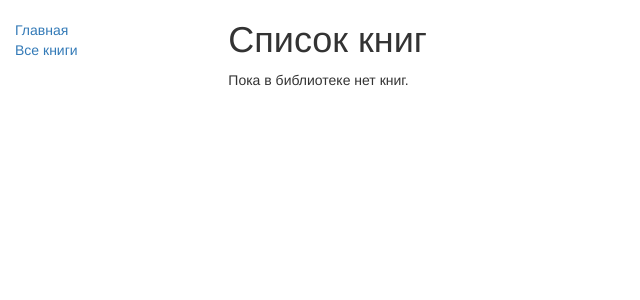
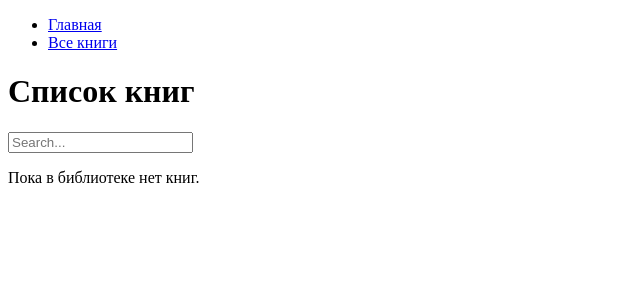
Before and after one commit to Narton44/library, a Django app: page /catalog/books/ in a window 1280 px wide. Shown: the top 300 px of the page, without its empty margins (0-640 px from the left). Run offline with Django 5.2, Linux system fonts and the light colour scheme; data that the repository does not hold is empty; some libraries are stand-ins or nearby versions.

Commit message:
add search fnction

```diff
--- a/catalog/static/css/styles.css
+++ /dev/null
@@ -1,5 +0,0 @@
-.sidebar-nav {
-  margin-top: 20px;
-  padding: 0;
-  list-style: none;
-}
--- a/catalog/templates/base_generic.html
+++ b/catalog/templates/base_generic.html
@@ -1,33 +1,16 @@
 <!doctype html>
 <html lang="ru">
   <head>
-    {% block title %}<title>Local Library</title>{% endblock %}
-    <meta charset="utf-8" />
-    <meta name="viewport" content="width=device-width, initial-scale=1" />
-    <link
-      rel="stylesheet"
-      href="https://maxcdn.bootstrapcdn.com/bootstrap/3.3.7/css/bootstrap.min.css" />
-    <script src="https://ajax.googleapis.com/ajax/libs/jquery/1.12.4/jquery.min.js"></script>
-    <script src="https://maxcdn.bootstrapcdn.com/bootstrap/3.3.7/js/bootstrap.min.js"></script>
-
-    <!-- Добавление дополнительного статического CSS файла -->
-    {% load static %}
-    <link rel="stylesheet" href="{% static 'css/styles.css' %}" />
+    {% block title %}<title>Библиотека Ватикана</title>{% endblock %}
   </head>
 
   <body>
-    <div class="container-fluid">
-      <div class="row">
-        <div class="col-sm-2">
     {% block sidebar %}
       <ul class="sidebar-nav">
         <li><a href="{% url 'index' %}">Главная</a></li>
         <li><a href="{% url 'books' %}">Все книги</a></li>
       </ul>
     {% endblock %}
-        </div>
-        <div class="col-sm-10 ">{% block content %}{% endblock %}</div>
-      </div>
-    </div>
+    {% block content %}{% endblock %}
   </body>
 </html>
--- a/catalog/templates/catalog/bookinstance_list.html
+++ b/catalog/templates/catalog/bookinstance_list.html
@@ -2,13 +2,17 @@
 
 {% block content %}
     <h1>Список книг</h1>
+
+    <form action="{% url 'search_results' %}" method="get">
+    <input name="q" type="text" placeholder="Search...">
+    </form>
 
     {% if bookinstance_list %}
     <ol>
 
       {% for book in bookinstance_list %}
       <li>
-        <h3>{{ book.name }} ({{book.author}})</h3>
+        <h4>{{ book.name }} ({{book.author}}) - {{book.quantity}} шт.</h4>
       </li>
       {% endfor %}
 
--- a/catalog/urls.py
+++ b/catalog/urls.py
@@ -13,5 +13,10 @@ urlpatterns = [
         views.BookInstanceListView.as_view(),
         name='books' # имя для ссылок, когда мы делаем "кнопки" в шаблонах
         ), # переменная контекста в шаблоне 'bookinstance_list'
+    path(
+        'search_results/',
+        views.BookInstanceSearchResultsListView.as_view(),
+        name='search_results' # имя для ссылок, когда мы делаем "кнопки" в шаблонах
+        ), # переменная контекста в шаблоне 'bookinstance_list'
 
 ]
--- a/catalog/views.py
+++ b/catalog/views.py
@@ -18,9 +18,17 @@ def index(request):
         context={'num_books':num_bookinstances,'num_authors':num_authors},
     )
 
-
-
 class BookInstanceListView(ListView):
     model = BookInstance
     context_object_name = 'bookinstance_list'
     template_name = 'templates/book_list.html'
+
+
+class BookInstanceSearchResultsListView(ListView):
+    model = BookInstance
+    template_name = 'search_result_list.html'
+
+    def get_queryset(self): # тут мы ограничиваем вывод данных из модели Bookinstance пользовательским зпросом
+        query = self.request.GET.get('q')
+        object_list = BookInstance.objects.filter(author__name__icontains=query)
+        return object_list
--- a/library/settings.py
+++ b/library/settings.py
@@ -119,7 +119,7 @@ USE_TZ = True
 # Static files (CSS, JavaScript, Images)
 # https://docs.djangoproject.com/en/5.2/howto/static-files/
 
-STATIC_URL = 'static/'
+STATIC_URL = '/static/'
 
 # Default primary key field type
 # https://docs.djangoproject.com/en/5.2/ref/settings/#default-auto-field
```
Also changed, not shown: catalog/templates/catalog/search_result_list.html (added, +19 -0 lines), catalog/templates/index.html (+1 -7 lines), catalog/images/library.jpg (deleted). Lines whose indentation alone changed are shown as unchanged.
